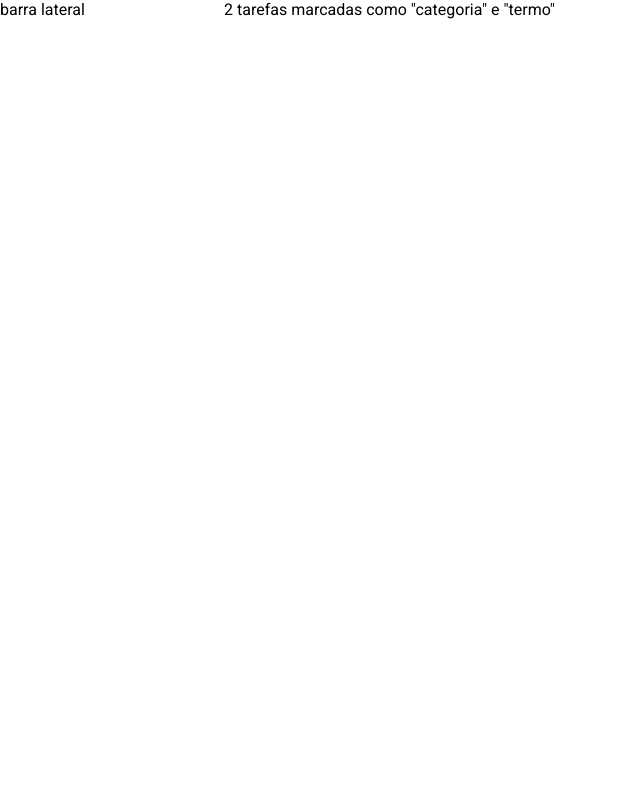
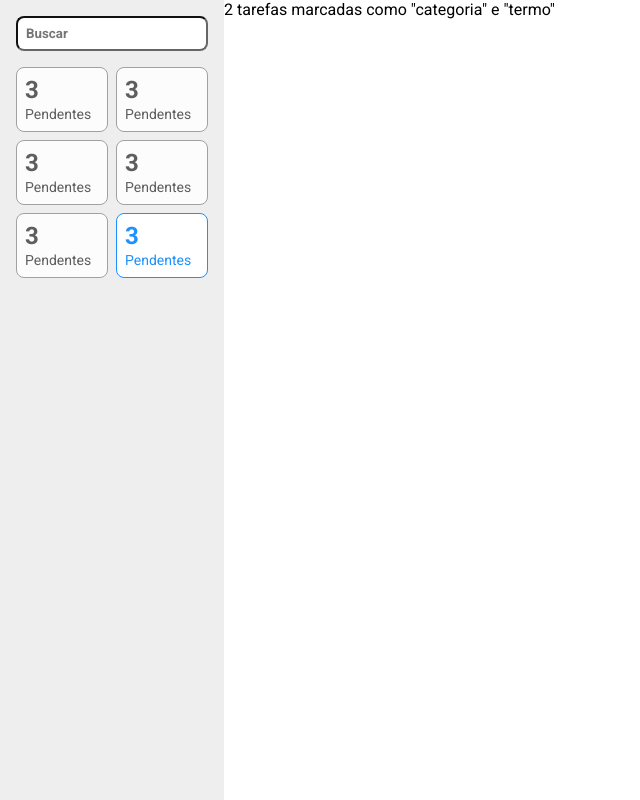
Before and after one commit to bcadore/ToDoList-ReactJS, a React (Create React App) app: page / in a window 1280 px wide. Shown: the whole page, without its empty margins (0-640 px from the left). Built offline with nearby package versions, Linux system fonts and the light colour scheme.

Commit message:
Adicionado componente de filtro.

```diff
--- /dev/null
+++ b/src/components/FiltroCard/index.tsx
@@ -0,0 +1,14 @@
+import * as S from './styles'
+
+export type Props = {
+    ativo?: boolean;
+}
+
+const FiltroCard= (props: Props) => (
+    <S.Card ativo = {props.ativo}>
+        <S.Contador>3</S.Contador>
+        <S.Label>Pendentes</S.Label>
+    </S.Card>
+)
+
+export default FiltroCard;
--- /dev/null
+++ b/src/components/FiltroCard/styles.ts
@@ -0,0 +1,21 @@
+import styled from "styled-components";
+
+import { Props } from ".";
+
+export const Card = styled.div<Props>`
+    padding: 8px;
+    border: 1px solid ${(props) => (props.ativo ? '#1E90FF' : '#A1A1A1')};
+    border-radius: 8px;
+    background-color: ${(props) => (props.ativo ? '#FFF' : '#FCFCFC')};
+    color: ${(props) => (props.ativo ? '#1E90FF' : '#5E5E5E')};
+`
+
+export const Contador = styled.span`
+    font-weight: bold;
+    font-size: 24px;
+    display: block
+`
+
+export const Label = styled.span`
+    font-size: 14px;
+`
--- a/src/containers/BarraLateral/index.tsx
+++ b/src/containers/BarraLateral/index.tsx
@@ -1,7 +1,22 @@
+import FiltroCard from "../../components/FiltroCard"
+
+import * as S from './styles'
+
 const BarraLateral = () => (
-    <aside>
-        barra lateral
-    </aside>
+    <S.Aside>
+        <div>
+            <S.Campo type="text" placeholder="Buscar" />
+            <S.Filtros>
+                <FiltroCard />
+                <FiltroCard />
+                <FiltroCard />
+                <FiltroCard />
+                <FiltroCard />
+                <FiltroCard ativo />
+
+            </S.Filtros>
+        </div>
+    </S.Aside>
 )
 
 export default BarraLateral
--- /dev/null
+++ b/src/containers/BarraLateral/styles.ts
@@ -0,0 +1,23 @@
+import styled from "styled-components";
+
+export const Aside = styled.aside`
+    padding: 16px;
+    background-color: #EEEEEE;
+    height: 100vh;
+`
+
+export const Filtros = styled.div`
+    display: grid;
+    grid-template-columns: 1fr 1fr;
+    grid-gap: 8px;
+    margin-top: 16px;
+`
+export const Campo = styled.input`
+    width: 100%;
+    padding: 8px;
+    font-weight: bold;
+    border-radius: 8px;
+    border-color: #666666;
+    color: #666666;
+    background-color: #FFFFFF;
+`
```
